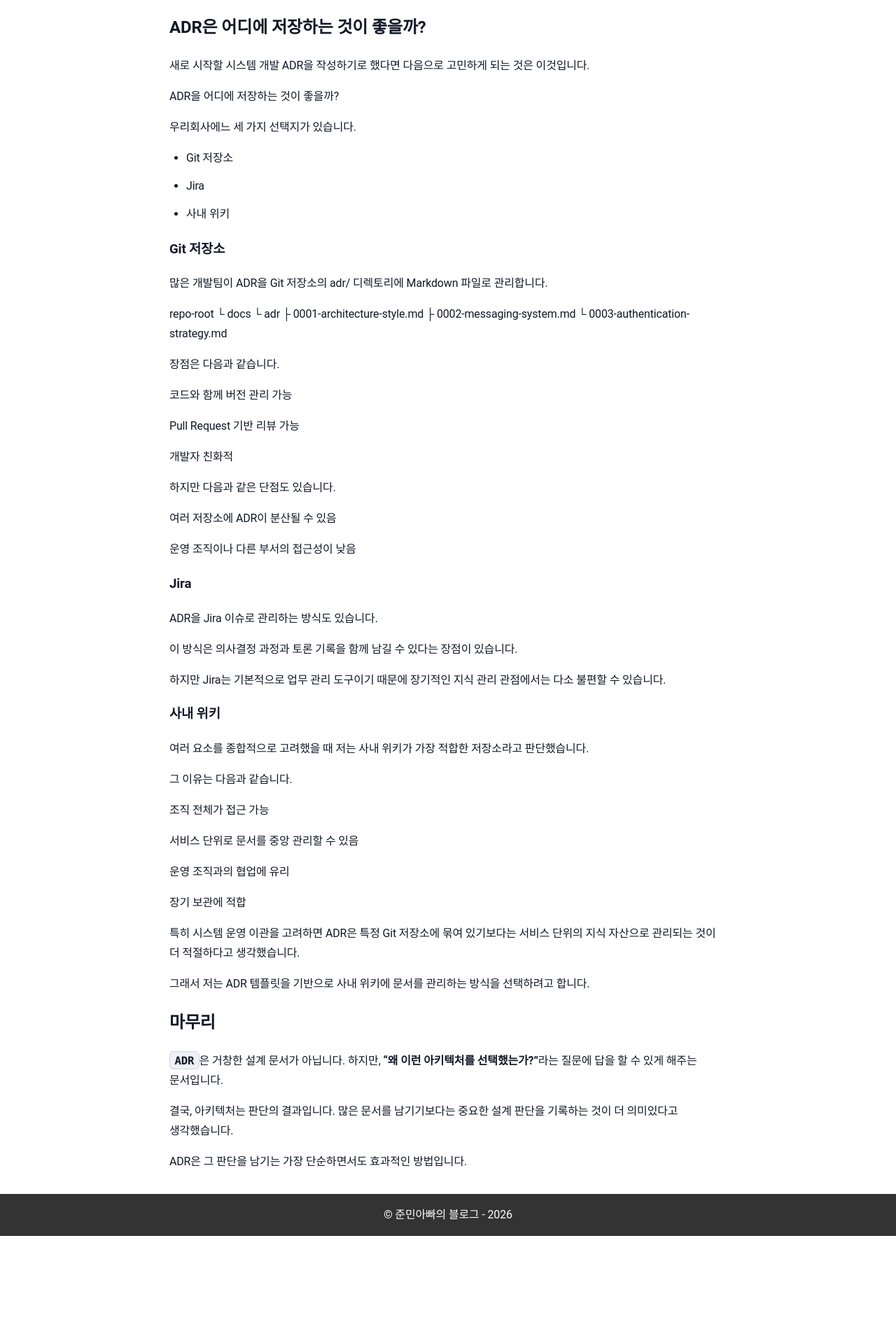
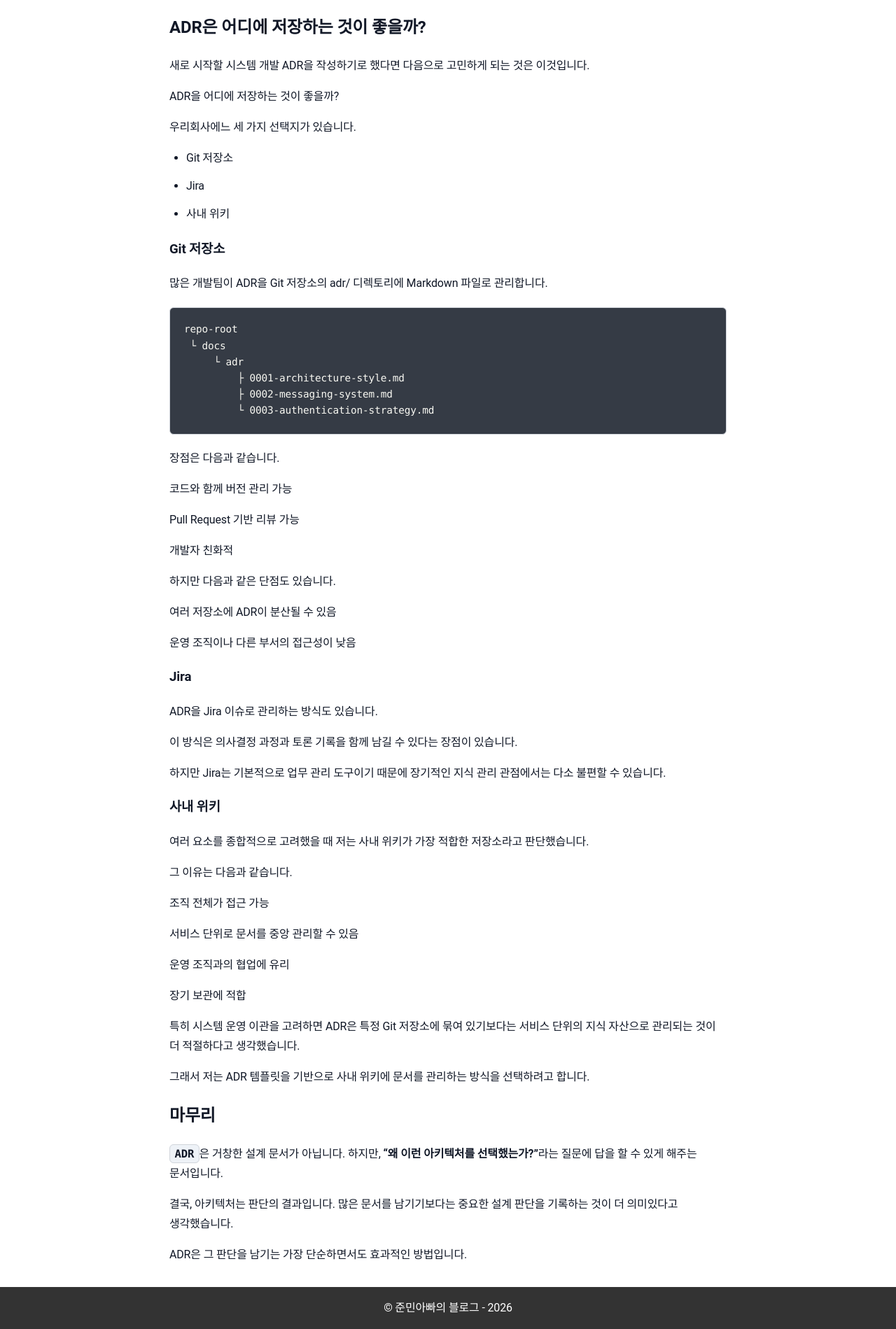
Before and after one commit to sanghoon-lee/sanghoon-lee.github.io, a Jekyll site: the page built from _posts/2026-03-04-ADR.md, in a window 1280 px wide. Shown: the part 2051-3950 px from the top of the page at 70% size. Built offline with Jekyll 4.4.1, drawn with Linux system fonts in a browser that asks for light colours; nearby versions of some CDN libraries; comment, search, counter and statistics services are not loaded; before the commit the page ends 3817 px from its top, so only the background shows below that.

Commit message:
ADR 포스팅 추가

````diff
--- a/_posts/2026-03-04-ADR.md
+++ b/_posts/2026-03-04-ADR.md
@@ -84,13 +84,14 @@ ADR을 어디에 저장하는 것이 좋을까?
 
 많은 개발팀이 ADR을 Git 저장소의 adr/ 디렉토리에 Markdown 파일로 관리합니다.
 
+```nohighlight
 repo-root
  └ docs
      └ adr
          ├ 0001-architecture-style.md
          ├ 0002-messaging-system.md
          └ 0003-authentication-strategy.md
-
+```
 장점은 다음과 같습니다.
 
 코드와 함께 버전 관리 가능
````
Also changed, not shown: _posts/2026-02-16-logging-pattern-mask.md (+1 -1 lines).
